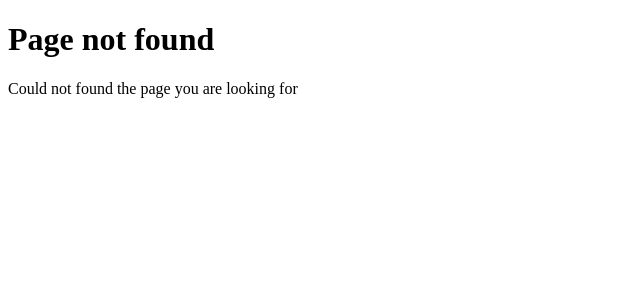
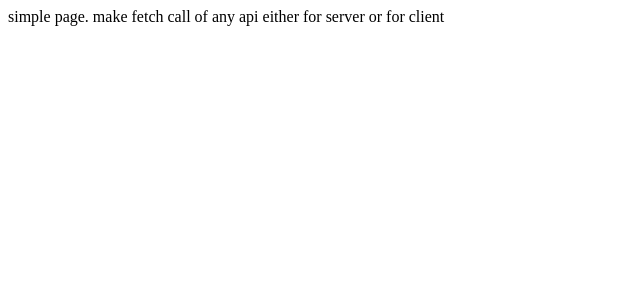
Before and after one commit to Utkarsh3904/NextJs, a Next.js app: page /todos in a window 1280 px wide. Before the commit this address had no page. Shown: the top 300 px of the page, without its empty margins (0-640 px from the left). Built offline with nearby package versions, Linux system fonts and the light colour scheme.

Commit message:
Add initial page component for todos with placeholder text

```diff
--- /dev/null
+++ b/app/todos/page.js
@@ -0,0 +1,11 @@
+import React from 'react'
+
+function page() {
+  return (
+    <div>
+        simple page. make fetch call of any api either for server or for client
+    </div>
+  )
+}
+
+export default page
```
